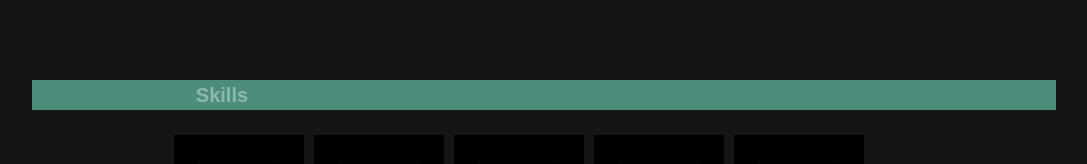
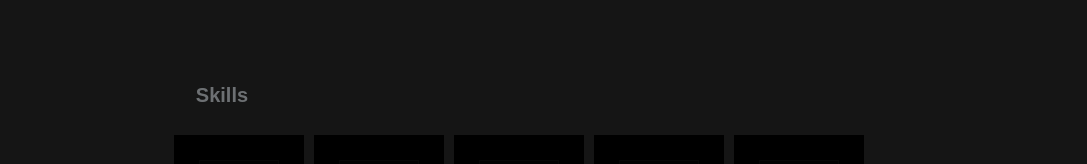
Before and after one commit to Vickeysvibe/Vickey, a React (Create React App) app: page /explore in a window 1280 px wide. Shown: the top 164 px of the page, without its empty margins (96-1183 px from the left). Built offline with nearby package versions, Linux system fonts and the light colour scheme; grey boxes are pictures that could not be loaded; a web font is replaced by a local one.

Commit message:
modified:   src/styles/skills.css

```diff
--- a/src/styles/skills.css
+++ b/src/styles/skills.css
@@ -2,7 +2,6 @@
 
 .wrapper {
   width: 80%;
-  background-color: #4c8d7c;
   margin: 50px auto;
   margin-top: -30px;
 }
@@ -112,6 +111,5 @@ p.attribution a {
   font-family: "Reem Kufi Fun", sans-serif;
 }
 .skills {
-  background-color: #4c8d7c;
   width: 100%;
 }
```
